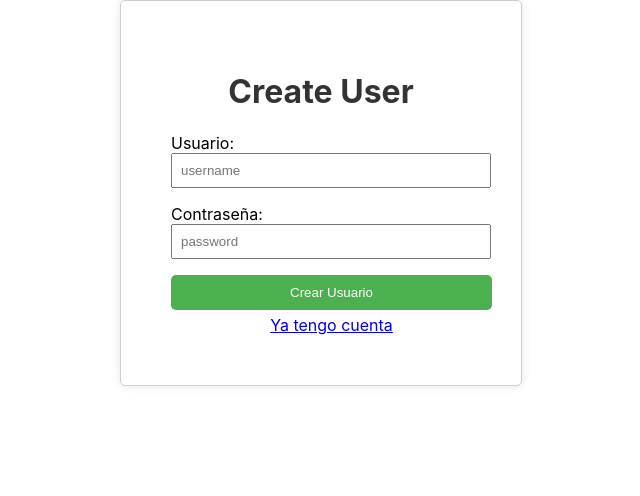
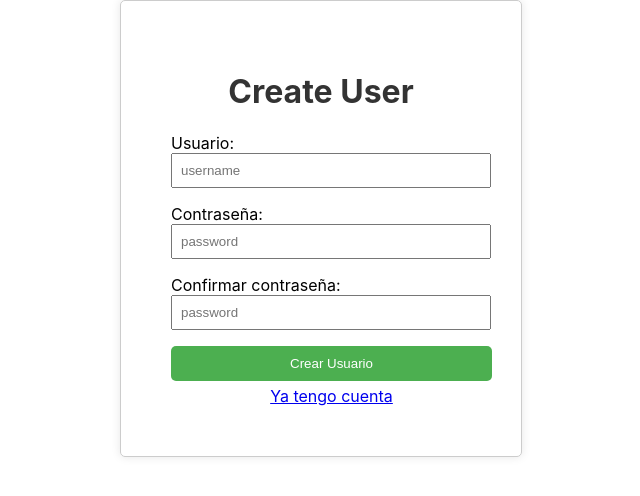
Before and after one commit to Itzelll/front-abarrotes, a React (Create React App) app: page / in a window 1280 px wide. Shown: the top 496 px of the page, without its empty margins (319-959 px from the left). Built offline with nearby package versions, Linux system fonts and the light colour scheme; what @react-pdf/renderer would draw is missing.

Commit message:
add create user

```diff
--- a/src/componentes/createUser.js
+++ b/src/componentes/createUser.js
@@ -24,6 +24,15 @@ const CreateUser = () => {
                     />
                 </label>
                 <br />
+                <label className="label">
+                    Confirmar contraseña:
+                    <input
+                        className="password"
+                        type="password"
+                        placeholder="password"
+                    />
+                </label>
+                <br />
                 <button className="button" type="button">
                     Crear Usuario
                 </button>
```
